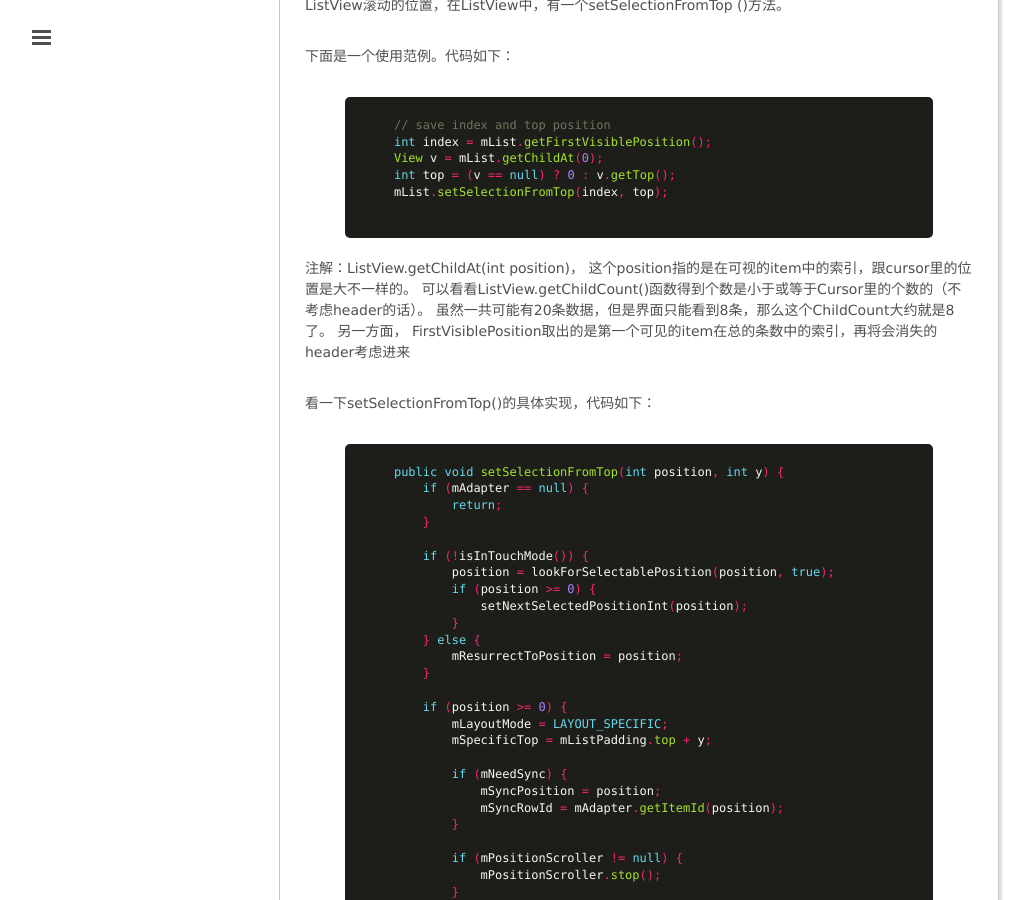
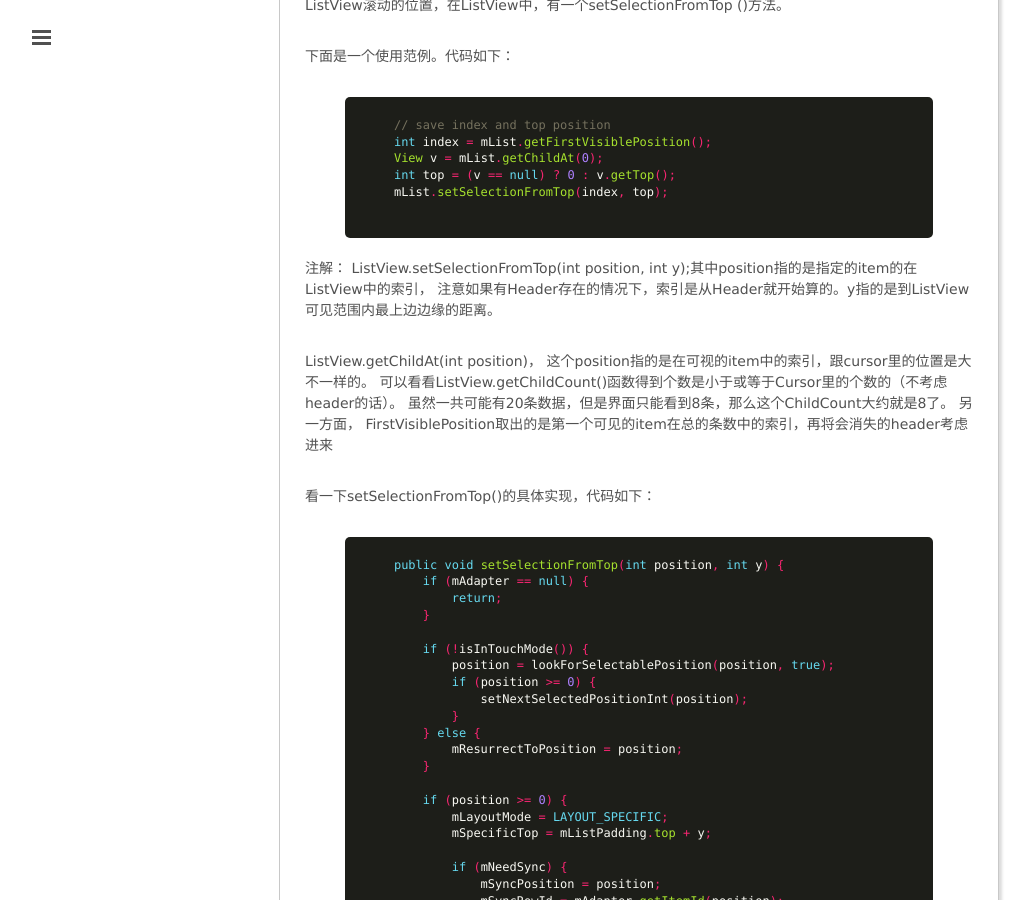
Before and after one commit to mxn21/mxn21.github.io, a Jekyll site: the page built from _posts/2015-7-11-深入理解listView的setSelectionFromTop.md, in a window 1280 px wide and 900 px high, scrolled down 339 px. Shown: the whole window, without its empty margins (1-1034 px from the left). Built offline with Jekyll 4.4.1, drawn with Linux system fonts in a browser that asks for light colours; Markdown is read by kramdown in place of the engine named in the settings; comment, search, counter and statistics services are not loaded.

Commit message:
23423
24234

```diff
--- a/_posts/2015-7-11-深入理解listView的setSelectionFromTop.md
+++ b/_posts/2015-7-11-深入理解listView的setSelectionFromTop.md
@@ -19,7 +19,11 @@
     mList.setSelectionFromTop(index, top);
     {% endhighlight %}
 
-注解：ListView.getChildAt(int position)， 这个position指的是在可视的item中的索引，跟cursor里的位置是大不一样的。
+注解：
+ListView.setSelectionFromTop(int position, int y);其中position指的是指定的item的在ListView中的索引，
+注意如果有Header存在的情况下，索引是从Header就开始算的。y指的是到ListView可见范围内最上边边缘的距离。
+
+ListView.getChildAt(int position)， 这个position指的是在可视的item中的索引，跟cursor里的位置是大不一样的。
 可以看看ListView.getChildCount()函数得到个数是小于或等于Cursor里的个数的（不考虑header的话）。
 虽然一共可能有20条数据，但是界面只能看到8条，那么这个ChildCount大约就是8了。
 另一方面， FirstVisiblePosition取出的是第一个可见的item在总的条数中的索引，再将会消失的header考虑进来
@@ -72,6 +76,7 @@
 原来，setSelection()内部就是调用了setSelectionFromTop()，只不过是Y轴的偏移量是0而已。
 现在应该对setSelection()和setSelectionFromTop()有了更深刻的认识了。
 
+
 另外，可以通过别的方式可以记录listView滚动到的位置的坐标，然后利用listView.scrollTo精确的进行恢复 。
 
     {% highlight java  %}
```
